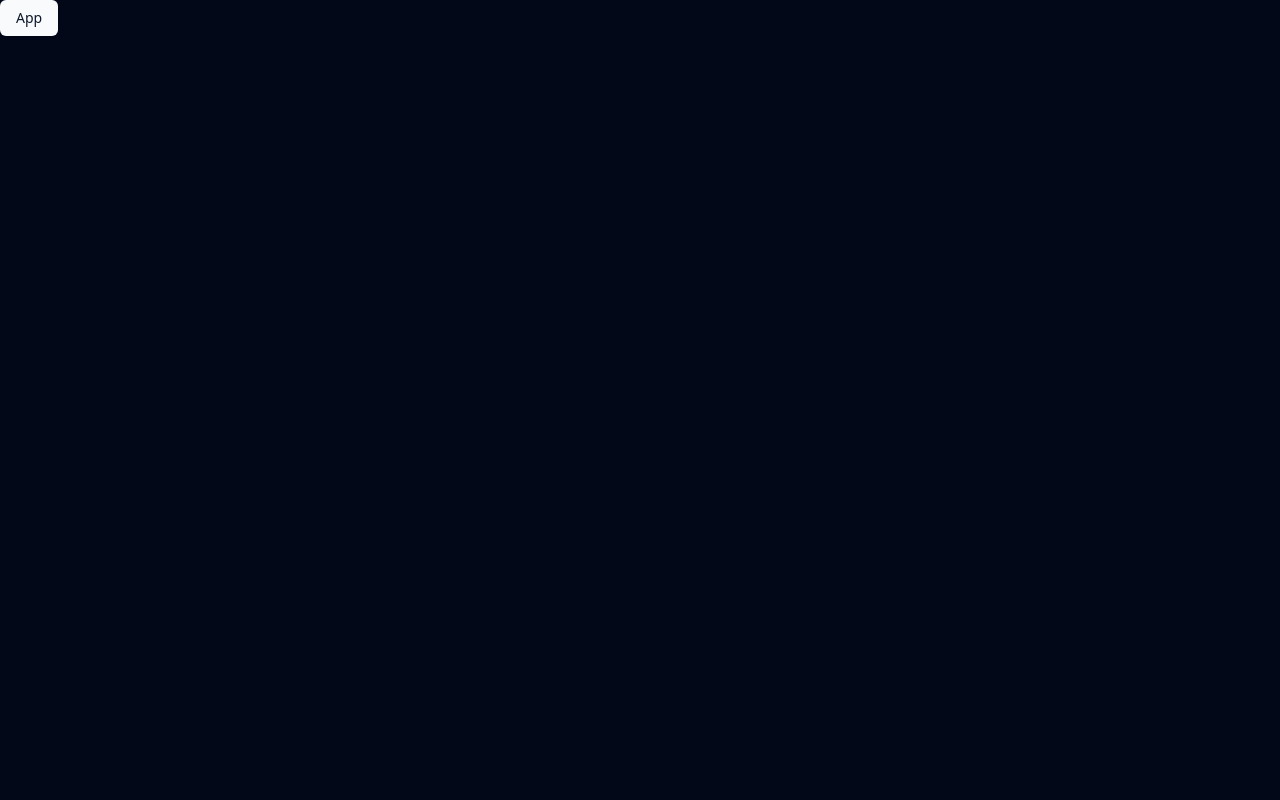
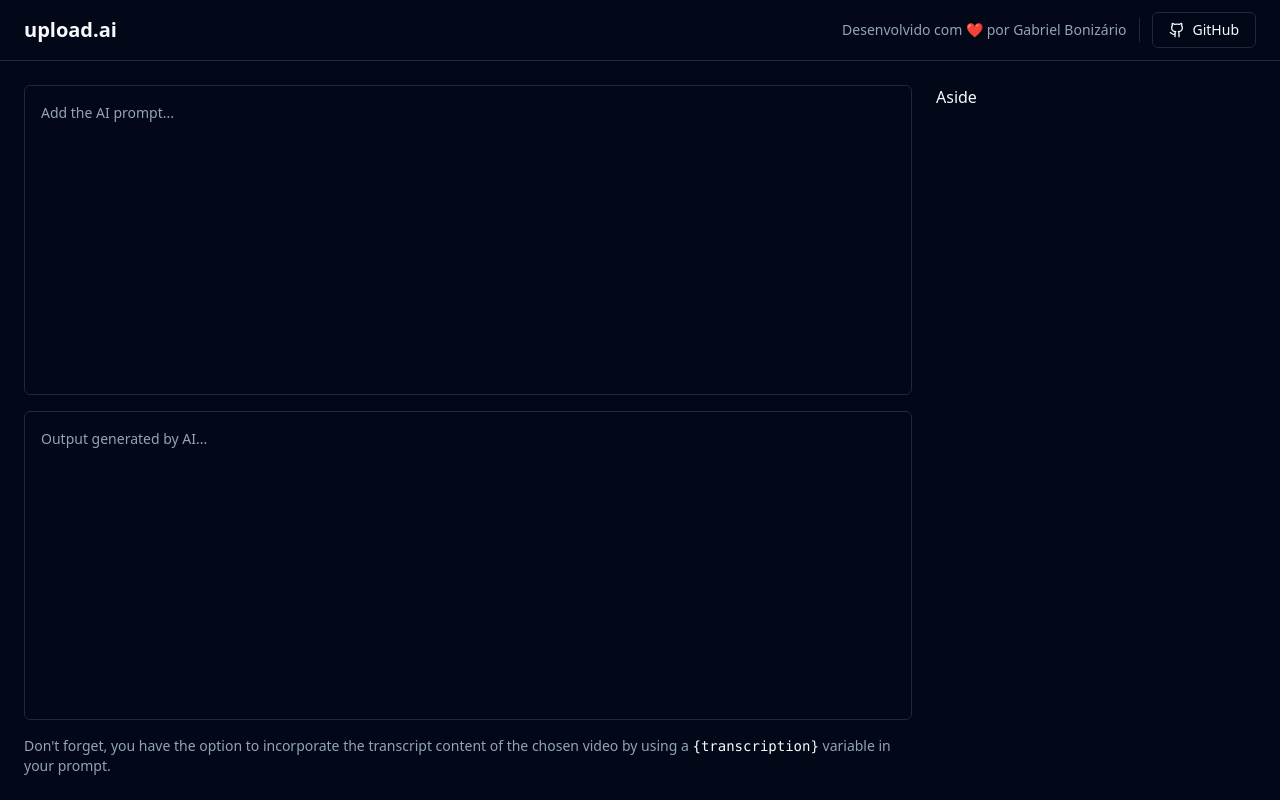
Before and after one commit to bonizario/upload-ai, a React (Vite) app in the folder web/: page / in a window 1280 px wide. Built offline with nearby package versions, Linux system fonts and the light colour scheme.

Commit message:
feat: create initial layout with textareas and aside bar

```diff
--- a/web/index.html
+++ b/web/index.html
@@ -5,7 +5,7 @@
     <meta name="viewport" content="width=device-width, initial-scale=1.0" />
     <title>upload.ai</title>
   </head>
-  <body>
+  <body class="selection:bg-secondary-foreground selection:text-secondary">
     <div id="root"></div>
     <script type="module" src="/src/main.tsx"></script>
   </body>
--- a/web/package.json
+++ b/web/package.json
@@ -11,9 +11,11 @@
   },
   "dependencies": {
     "@radix-ui/react-icons": "^1.3.0",
+    "@radix-ui/react-separator": "^1.0.3",
     "@radix-ui/react-slot": "^1.0.2",
     "class-variance-authority": "^0.7.0",
     "clsx": "^2.0.0",
+    "lucide-react": "^0.279.0",
     "react": "^18.2.0",
     "react-dom": "^18.2.0",
     "tailwind-merge": "^1.14.0",
--- a/web/src/App.tsx
+++ b/web/src/App.tsx
@@ -1,5 +1,53 @@
+import { Github } from 'lucide-react';
+
 import { Button } from './components/ui/button';
+import { Separator } from './components/ui/separator';
+import { Textarea } from './components/ui/textarea';
 
 export function App() {
-  return <Button>App</Button>;
+  return (
+    <div className="flex min-h-screen flex-col">
+      <header className="flex items-center justify-between border-b px-6 py-3">
+        <h1 className="text-xl font-bold">upload.ai</h1>
+
+        <div className="flex items-center gap-3">
+          <span className="text-sm text-muted-foreground">
+            Desenvolvido com ❤ por Gabriel Bonizário
+          </span>
+
+          <Separator orientation="vertical" className="h-6" />
+
+          <Button variant="outline">
+            <Github className="mr-2 h-4 w-4" />
+            GitHub
+          </Button>
+        </div>
+      </header>
+
+      <main className="flex flex-1 gap-6 p-6">
+        <div className="flex flex-1 flex-col gap-4">
+          <div className="grid flex-1 grid-rows-2 gap-4">
+            <Textarea
+              className="resize-none p-4 leading-relaxed"
+              placeholder="Add the AI prompt..."
+            />
+
+            <Textarea
+              className="resize-none p-4 leading-relaxed"
+              placeholder="Output generated by AI..."
+            />
+          </div>
+
+          <p className="text-sm text-muted-foreground">
+            Don&apos;t forget, you have the option to incorporate the transcript content of the
+            chosen video by using a{' '}
+            <code className="text-secondary-foreground">&#123;transcription&#125;</code> variable in
+            your prompt.
+          </p>
+        </div>
+
+        <aside className="w-80">Aside</aside>
+      </main>
+    </div>
+  );
 }
--- /dev/null
+++ b/web/src/components/ui/separator.tsx
@@ -0,0 +1,24 @@
+import * as SeparatorPrimitive from '@radix-ui/react-separator';
+import * as React from 'react';
+
+import { cn } from '@/lib/utils';
+
+const Separator = React.forwardRef<
+  React.ElementRef<typeof SeparatorPrimitive.Root>,
+  React.ComponentPropsWithoutRef<typeof SeparatorPrimitive.Root>
+>(({ className, orientation = 'horizontal', decorative = true, ...props }, ref) => (
+  <SeparatorPrimitive.Root
+    ref={ref}
+    decorative={decorative}
+    orientation={orientation}
+    className={cn(
+      'shrink-0 bg-border',
+      orientation === 'horizontal' ? 'h-[1px] w-full' : 'h-full w-[1px]',
+      className,
+    )}
+    {...props}
+  />
+));
+Separator.displayName = SeparatorPrimitive.Root.displayName;
+
+export { Separator };
--- /dev/null
+++ b/web/src/components/ui/textarea.tsx
@@ -0,0 +1,24 @@
+import * as React from "react"
+
+import { cn } from "@/lib/utils"
+
+export interface TextareaProps
+  extends React.TextareaHTMLAttributes<HTMLTextAreaElement> {}
+
+const Textarea = React.forwardRef<HTMLTextAreaElement, TextareaProps>(
+  ({ className, ...props }, ref) => {
+    return (
+      <textarea
+        className={cn(
+          "flex min-h-[60px] w-full rounded-md border border-input bg-transparent px-3 py-2 text-sm shadow-sm placeholder:text-muted-foreground focus-visible:outline-none focus-visible:ring-1 focus-visible:ring-ring disabled:cursor-not-allowed disabled:opacity-50",
+          className
+        )}
+        ref={ref}
+        {...props}
+      />
+    )
+  }
+)
+Textarea.displayName = "Textarea"
+
+export { Textarea }
```
Also changed, not shown: web/.eslintrc.cjs, 1 other file (tests, documents, lock files or other folders).
